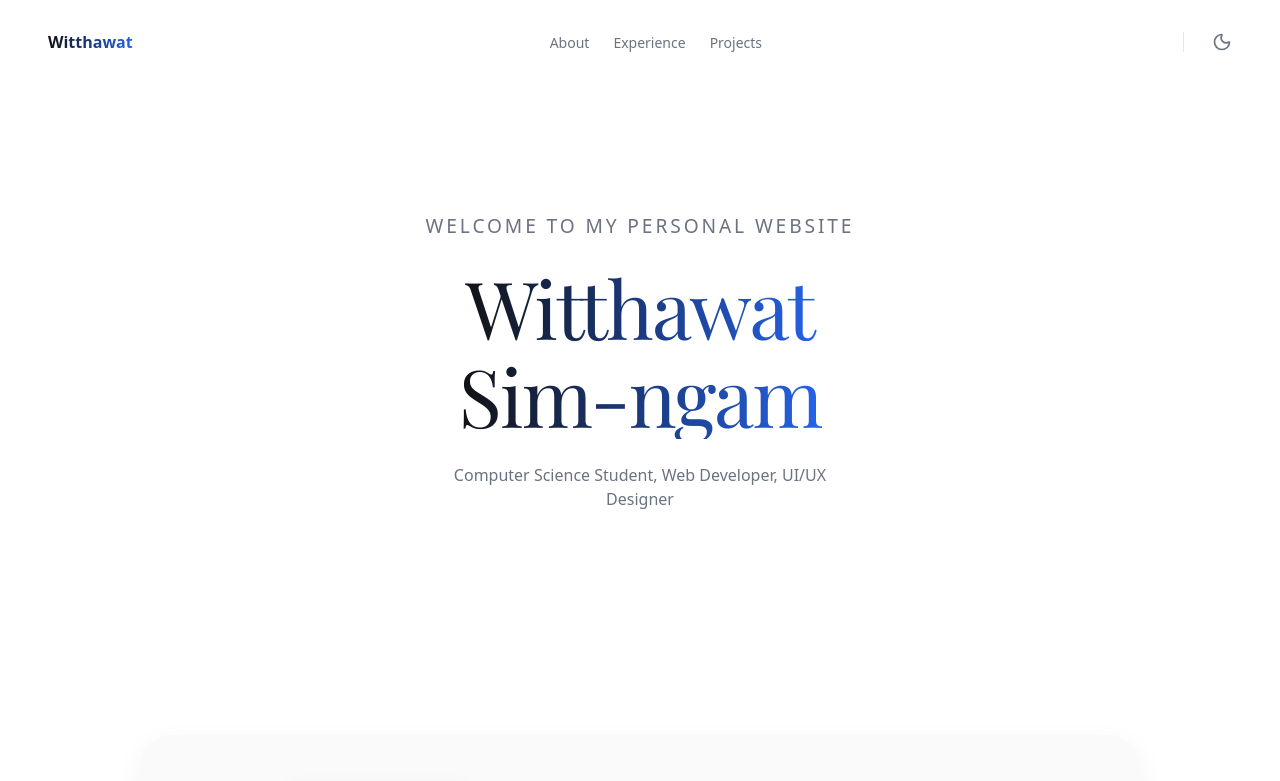
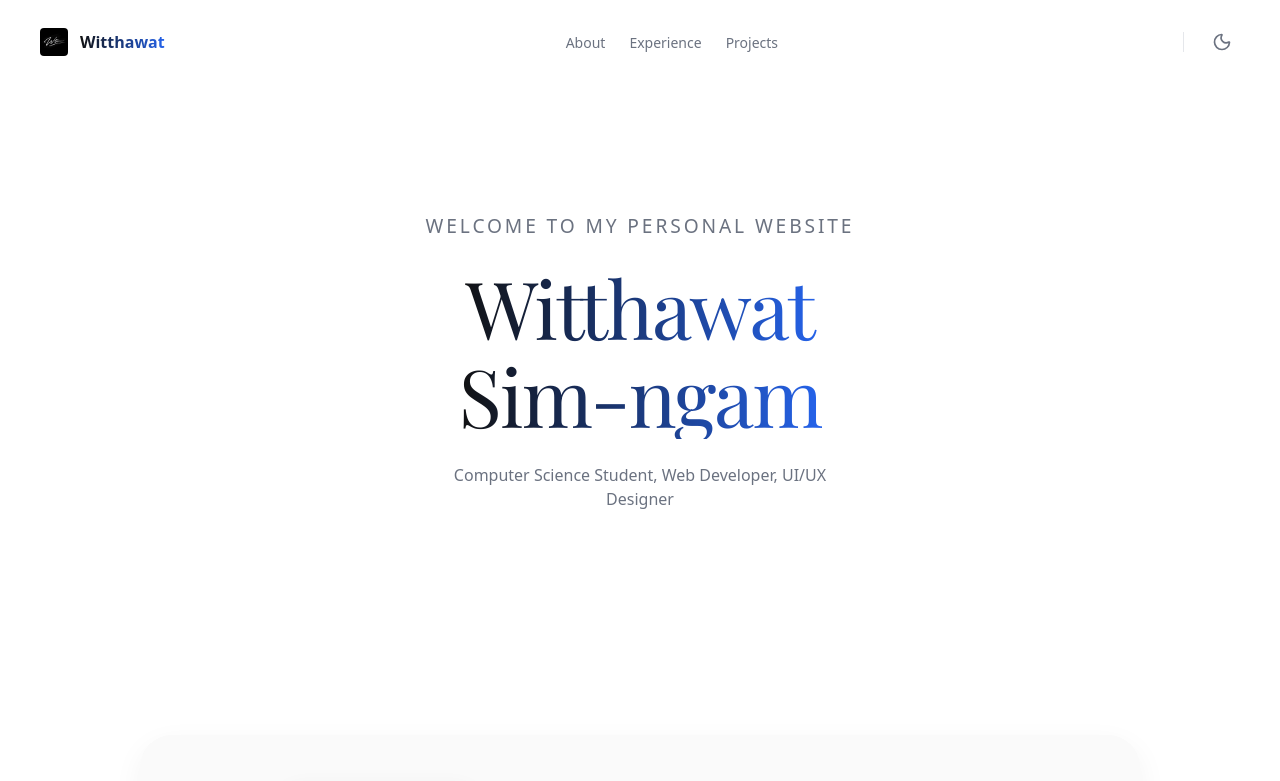
Before and after one commit to Shiryx0242/personal-website, a React (Vite) app: page / in a window 1280 px wide. Shown: the top 781 px of the page. Built offline with nearby package versions, Linux system fonts and the light colour scheme; a web font is replaced by a local one.

Commit message:
feat: add logo to navbar

```diff
--- a/src/components/Navbar/Navbar.css
+++ b/src/components/Navbar/Navbar.css
@@ -23,10 +23,17 @@
 .navbar-brand {
   display: flex;
   align-items: center;
-  gap: 0.5rem;
+  gap: 0.75rem;
   text-decoration: none;
   cursor: pointer;
   font-size: 1rem;
+}
+
+.brand-logo {
+  height: 28px;
+  width: auto;
+  object-fit: contain;
+  border-radius: 4px;
 }
 
 .brand-name {
--- a/src/components/Navbar/Navbar.tsx
+++ b/src/components/Navbar/Navbar.tsx
@@ -64,7 +64,7 @@ const Navbar: React.FC = () => {
             window.scrollTo({ top: 0, behavior: 'smooth' });
           }}
         >
-          <div className="brand-dot"></div>
+          <img src="/favicon.png" alt="Logo" className="brand-logo" />
           <span className="brand-name text-gradient">Witthawat</span>
         </a>
 
```
